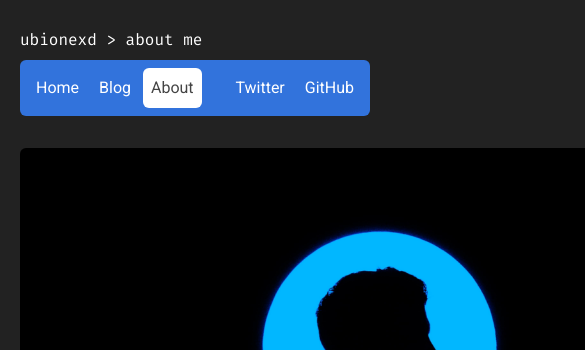
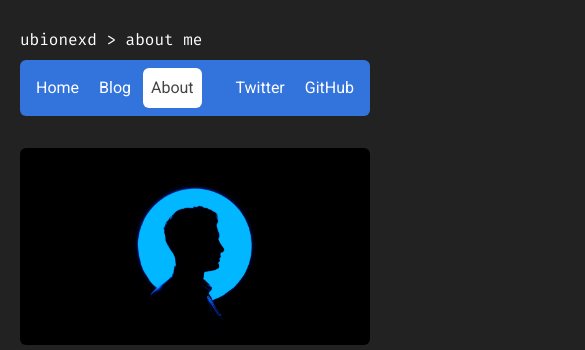
Before and after one commit to ubionexd/ubionexd.dev, an Astro site: page /about in a window 390 px wide. Shown: the top 350 px of the page, 585 px wide, since content can reach past the window. Built offline with nearby package versions, Linux system fonts and the light colour scheme; Astro itself is replaced by a stand-in of ours.

Commit message:
Fix images on small screens

```diff
--- a/src/layouts/BlogPost.astro
+++ b/src/layouts/BlogPost.astro
@@ -43,9 +43,9 @@ const {
 							<img
 								width={720}
 								height={360}
+								class="w-[67.5rem] rounded-md"
 								src={heroImage}
 								alt=""
-								class="max-w-[52rem] m-auto rounded-md"
 							/>
 						)
 					}
```
